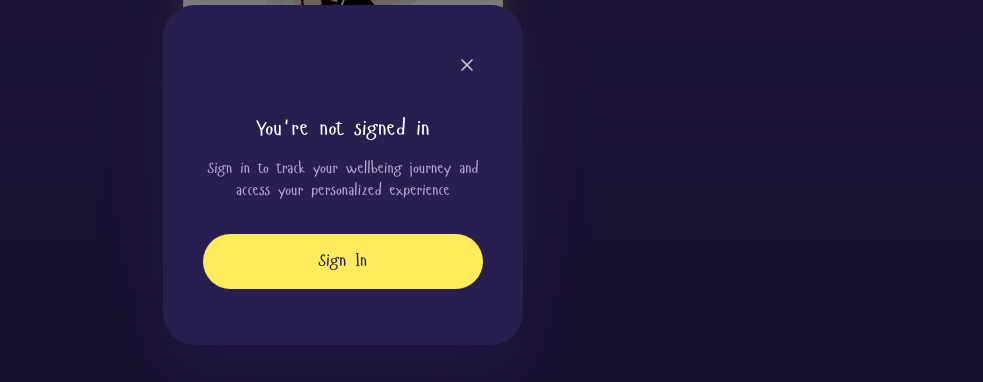
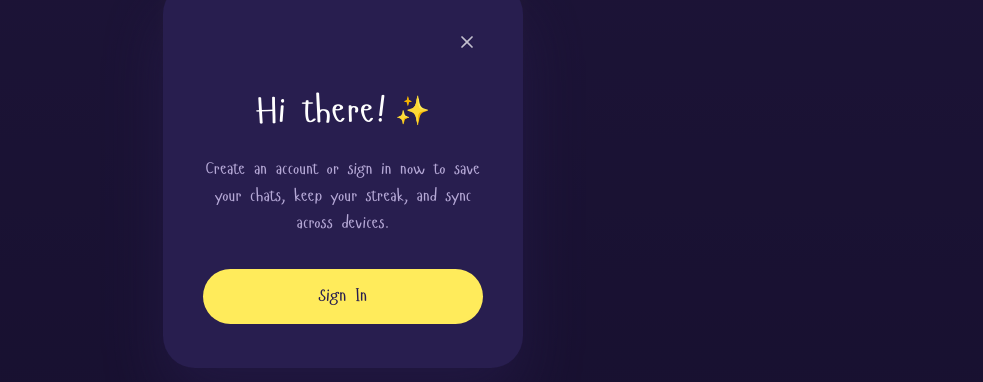
Before and after one commit to Serenity-Safe-Space/serin-mvp, a React (Vite) app: page / in a window 1280 px wide. Both pictures are taken after a click on the element 1236 px from the left and 44 px from the top of the page. Shown: the part 225-607 px from the top of the page, without its empty margins (297-1280 px from the left). Built offline with nearby package versions, Linux system fonts and the light colour scheme; no server answers.

Commit message:
Refresh signed-out profile popup copy

```diff
--- a/src/ProfilePopup.css
+++ b/src/ProfilePopup.css
@@ -160,27 +160,44 @@
 
 .signed-out-content {
   text-align: center;
-  padding: 20px 0;
+  padding: 16px 0 8px;
   width: 100%;
+  display: flex;
+  flex-direction: column;
+  align-items: center;
+  gap: 32px;
 }
 
 .signed-out-message {
-  margin-bottom: 32px;
+  display: flex;
+  flex-direction: column;
+  align-items: center;
+  gap: 16px;
+  max-width: 320px;
 }
 
 .signed-out-title {
-  font-size: 22px;
-  font-weight: 700;
+  font-size: 36px;
+  font-weight: 900;
   color: var(--profile-color-primary-text, #FFFFFF);
-  margin: 0 0 12px 0;
+  margin: 0;
   font-family: 'Hangyaboly', -apple-system, BlinkMacSystemFont, 'Segoe UI', 'Roboto', sans-serif;
+  display: inline-flex;
+  align-items: center;
+  gap: 10px;
+}
+
+.signed-out-title span {
+  font-size: 28px;
+  line-height: 1;
+  color: var(--profile-color-accent, #FFEB5B);
 }
 
 .signed-out-subtitle {
-  font-size: 16px;
+  font-size: 17px;
   color: var(--profile-color-secondary-text, #B5A8D6);
   margin: 0;
-  line-height: 1.4;
+  line-height: 1.6;
   font-family: 'Hangyaboly', -apple-system, BlinkMacSystemFont, 'Segoe UI', 'Roboto', sans-serif;
 }
 
--- a/src/ProfilePopup.jsx
+++ b/src/ProfilePopup.jsx
@@ -91,8 +91,12 @@ function ProfilePopup({ isVisible, onClose, onSignInClick, onChatHistoryClick, o
           ) : (
             <div className="signed-out-content">
               <div className="signed-out-message">
-                <h3 className="signed-out-title">You're not signed in</h3>
-                <p className="signed-out-subtitle">Sign in to track your wellbeing journey and access your personalized experience</p>
+                <h3 className="signed-out-title">
+                  Hi there! <span aria-hidden="true">✨</span>
+                </h3>
+                <p className="signed-out-subtitle">
+                  Create an account or sign in now to save your chats, keep your streak, and sync across devices.
+                </p>
               </div>
               <button className="sign-in-btn" onClick={onSignInClick}>
                 Sign In
```
